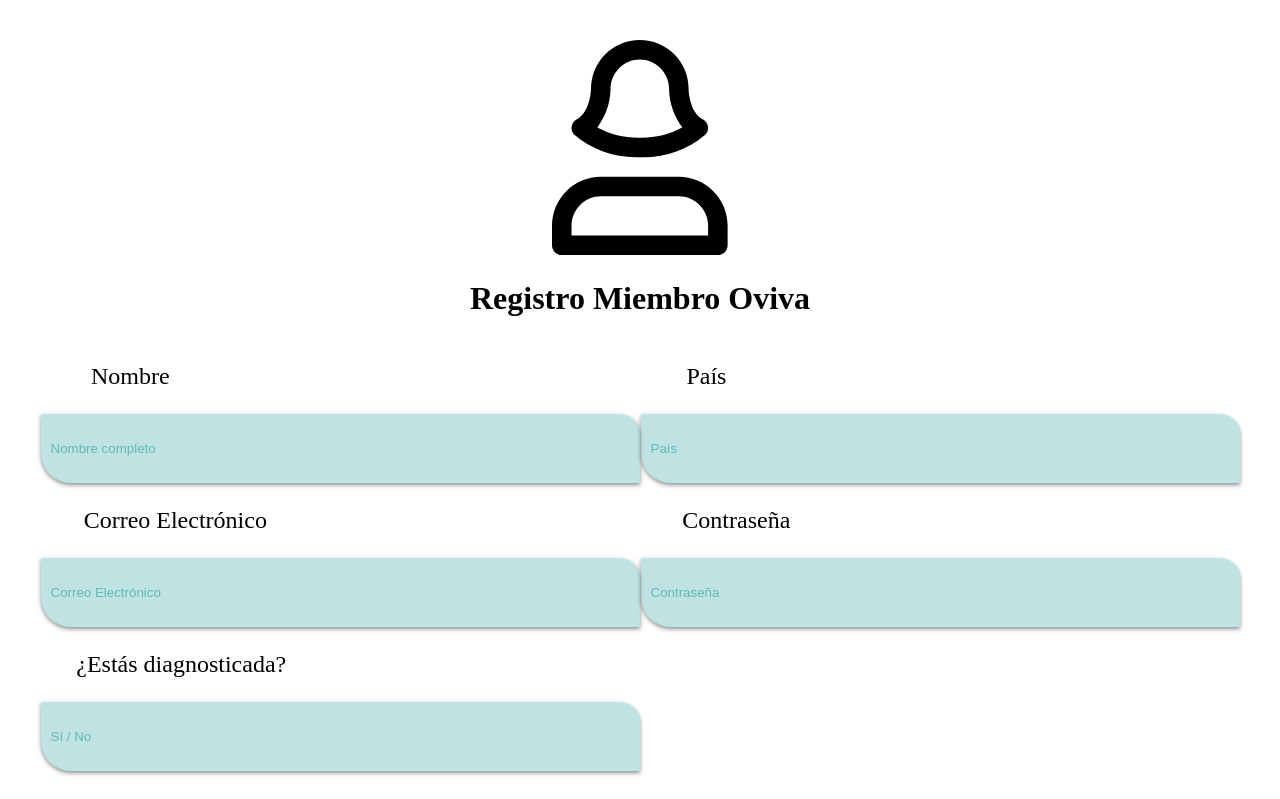
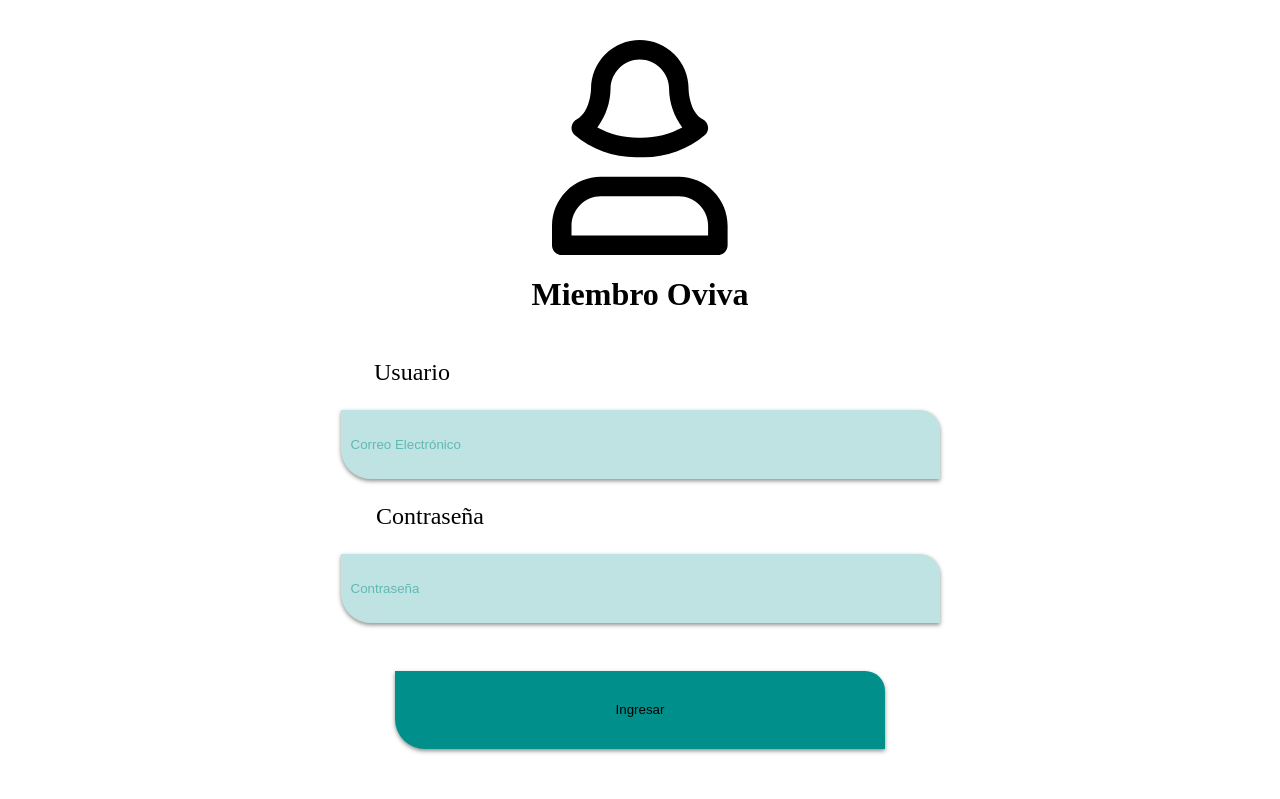
Before and after one commit to angylearns/oviva_care, a React (Vite) app in the folder HolisticFront/: page / in a window 1280 px wide. Shown: the top 799 px of the page. Built offline with nearby package versions, Linux system fonts and the light colour scheme.

Commit message:
add hook use-form in login_user.jsx

```diff
--- a/HolisticFront/src/App.jsx
+++ b/HolisticFront/src/App.jsx
@@ -11,8 +11,8 @@ function App() {
 
   return (
     <>
-    <Register />
-      {/* <Login_user /> */}
+    {/* <Register /> */}
+      <Login_user />
       {/* <Recipe/> */}
     </>
   )
--- a/HolisticFront/src/components/login/Login_user.jsx
+++ b/HolisticFront/src/components/login/Login_user.jsx
@@ -1,32 +1,45 @@
 import React from "react";
+import { useForm } from 'react-hook-form';
 import '../login/login.css'
 import login_icon from "../../../public/images/icons/login_icon.svg"
 
 
 function Login_user() {
 
+    const { register, handleSubmit, formState: { errors } } = useForm();
+
+    const onSubmit = data => {
+        console.log('Login data:', data);
+        // Aquí llamarías a tu función handleLogin con los datos del formulario
+        // handleLogin(data);
+    };
 
     return (
 
 
 
-        <form className="formulary">
+        <form className="formulary" onSubmit={handleSubmit(onSubmit)}>
 
             <img src={login_icon} className="login-icon" alt="imagen login" />
             <h1 >Miembro Oviva</h1>
             <p className="text-user">Usuario</p>
-            <input className="field-user"
+            <input
+                className="field-user"
                 type="email"
                 placeholder="Correo Electrónico"
-                required
+                {...register("email", { required: true })}
             />
+            {errors.email && <p>Este campo es requerido</p>}
 
             <p className="text-password">Contraseña</p>
-            <input className="field-password"
+             <input
+                className="field-password"
                 type="password"
                 placeholder="Contraseña"
-                required
+                {...register("password", { required: true })}
             />
+            {errors.password && <p>Este campo es requerido</p>}
+
             <button type="submit" className="login-button">Ingresar</button>
             <button  className="goregister-button">¿No eres miembro?, regístrate</button>
 
```
